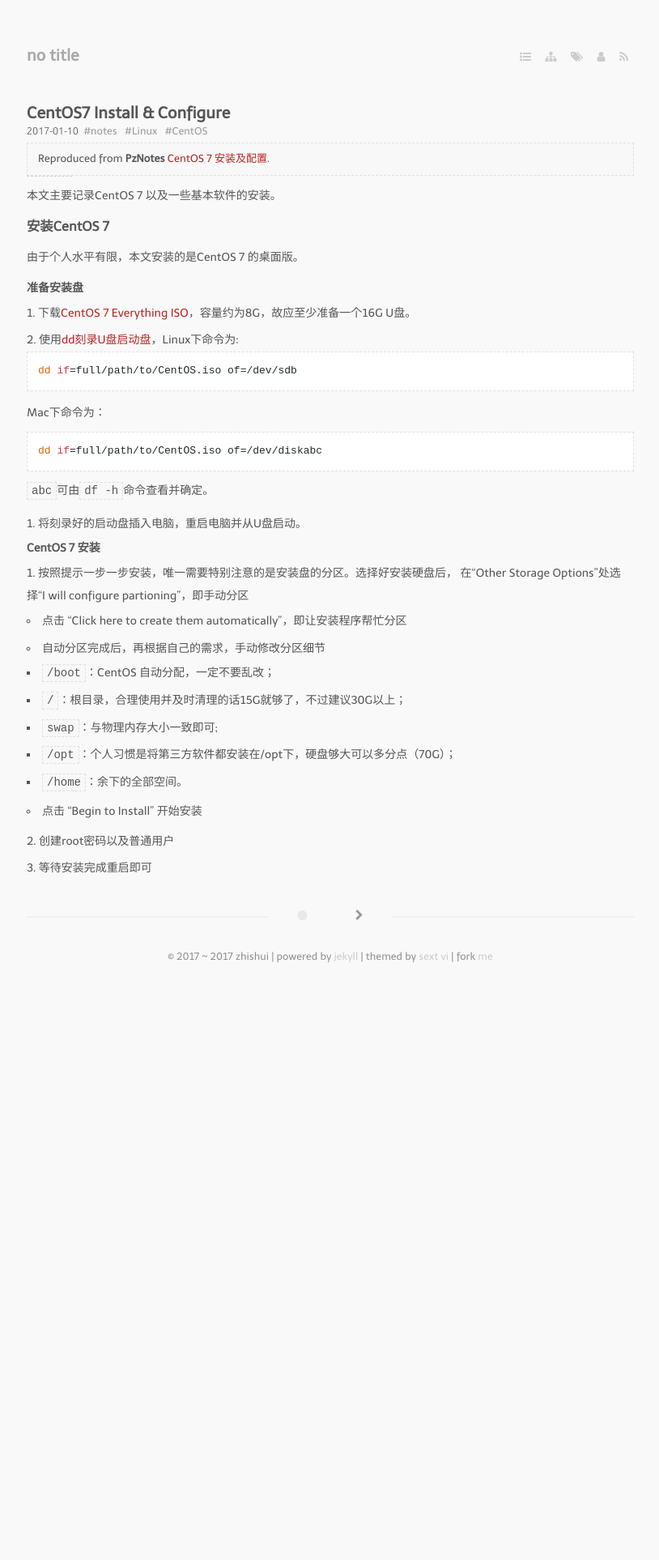
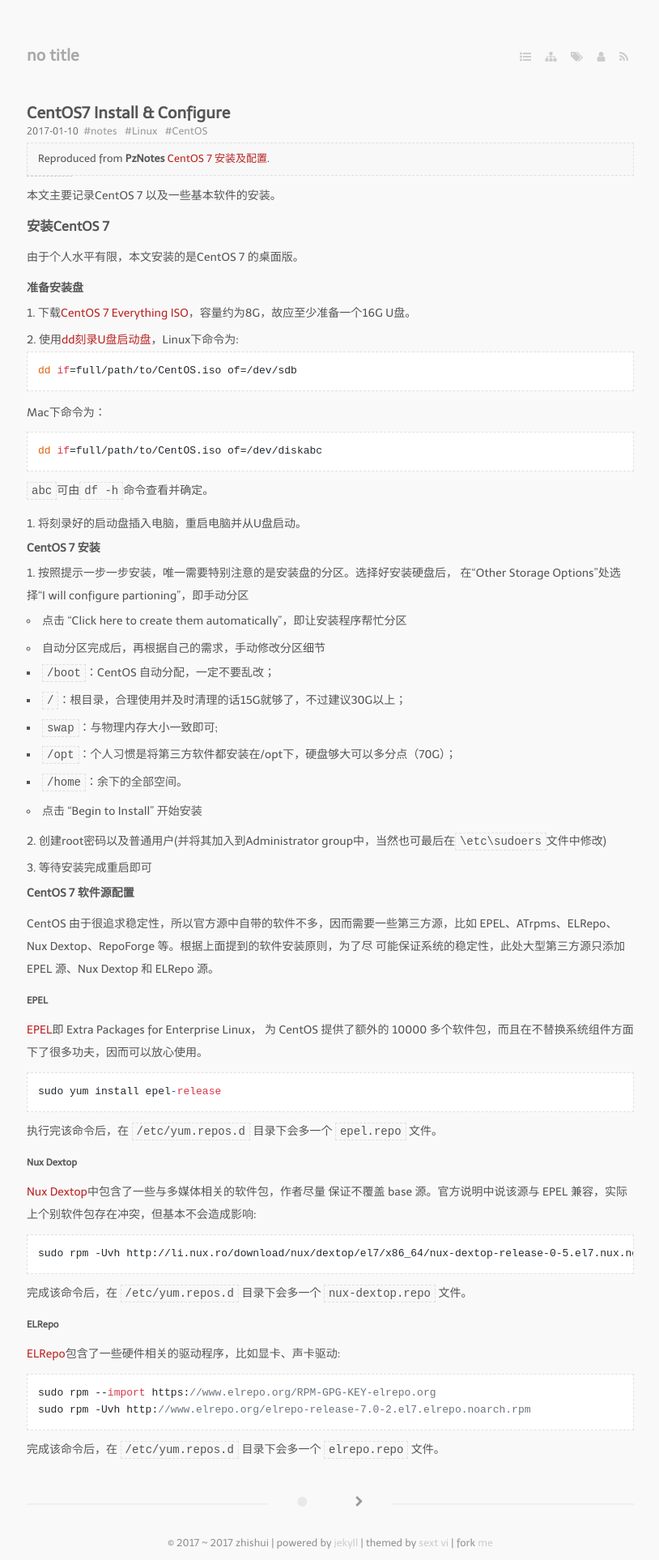
Before and after one commit to bizhishui/bizhishui.github.io, a Jekyll site: the page built from _posts/2017-01-10-CentOS7-Install-Configure.md, in a window 1280 px wide. Shown: the whole page at 81% size, without its empty margins (232-1046 px from the left). Built offline with Jekyll 4.4.1, drawn with Linux system fonts in a browser that asks for light colours; nearby versions of some CDN libraries; some web fonts are replaced; a script that is not in the unit is left out; before the commit the page ends 1202 px from its top, so only the background shows below that.

Commit message:
markdown correct

````diff
--- a/_posts/2017-01-10-CentOS7-Install-Configure.md
+++ b/_posts/2017-01-10-CentOS7-Install-Configure.md
@@ -45,5 +45,33 @@
   + `/opt`：个人习惯是将第三方软件都安装在/opt下，硬盘够大可以多分点（70G）；
   + `/home`：余下的全部空间。
 - 点击 “Begin to Install” 开始安装
-2. 创建root密码以及普通用户
+2. 创建root密码以及普通用户(并将其加入到Administrator group中，当然也可最后在`\etc\sudoers`文件中修改)
 3. 等待安装完成重启即可
+
+#### CentOS 7 软件源配置
+CentOS 由于很追求稳定性，所以官方源中自带的软件不多，因而需要一些第三方源，比如 EPEL、ATrpms、ELRepo、Nux Dextop、RepoForge 等。根据上面提到的软件安装原则，为了尽 可能保证系统的稳定性，此处大型第三方源只添加 EPEL 源、Nux Dextop 和 ELRepo 源。
+
+##### EPEL
+[EPEL](https://fedoraproject.org/wiki/EPEL)即 Extra Packages for Enterprise Linux， 为 CentOS 提供了额外的 10000 多个软件包，而且在不替换系统组件方面下了很多功夫，因而可以放心使用。
+```
+sudo yum install epel-release
+```
+
+执行完该命令后，在 `/etc/yum.repos.d` 目录下会多一个 `epel.repo` 文件。
+
+##### Nux Dextop
+[Nux Dextop](http://li.nux.ro/repos.html)中包含了一些与多媒体相关的软件包，作者尽量 保证不覆盖 base 源。官方说明中说该源与 EPEL 兼容，实际上个别软件包存在冲突，但基本不会造成影响:
+```
+sudo rpm -Uvh http://li.nux.ro/download/nux/dextop/el7/x86_64/nux-dextop-release-0-5.el7.nux.noarch.rpm
+```
+
+完成该命令后，在 `/etc/yum.repos.d` 目录下会多一个 `nux-dextop.repo` 文件。
+
+##### ELRepo
+[ELRepo](http://elrepo.org/tiki/tiki-index.php)包含了一些硬件相关的驱动程序，比如显卡、声卡驱动:
+```
+sudo rpm --import https://www.elrepo.org/RPM-GPG-KEY-elrepo.org
+sudo rpm -Uvh http://www.elrepo.org/elrepo-release-7.0-2.el7.elrepo.noarch.rpm
+```
+
+完成该命令后，在 `/etc/yum.repos.d` 目录下会多一个 `elrepo.repo` 文件。
````
